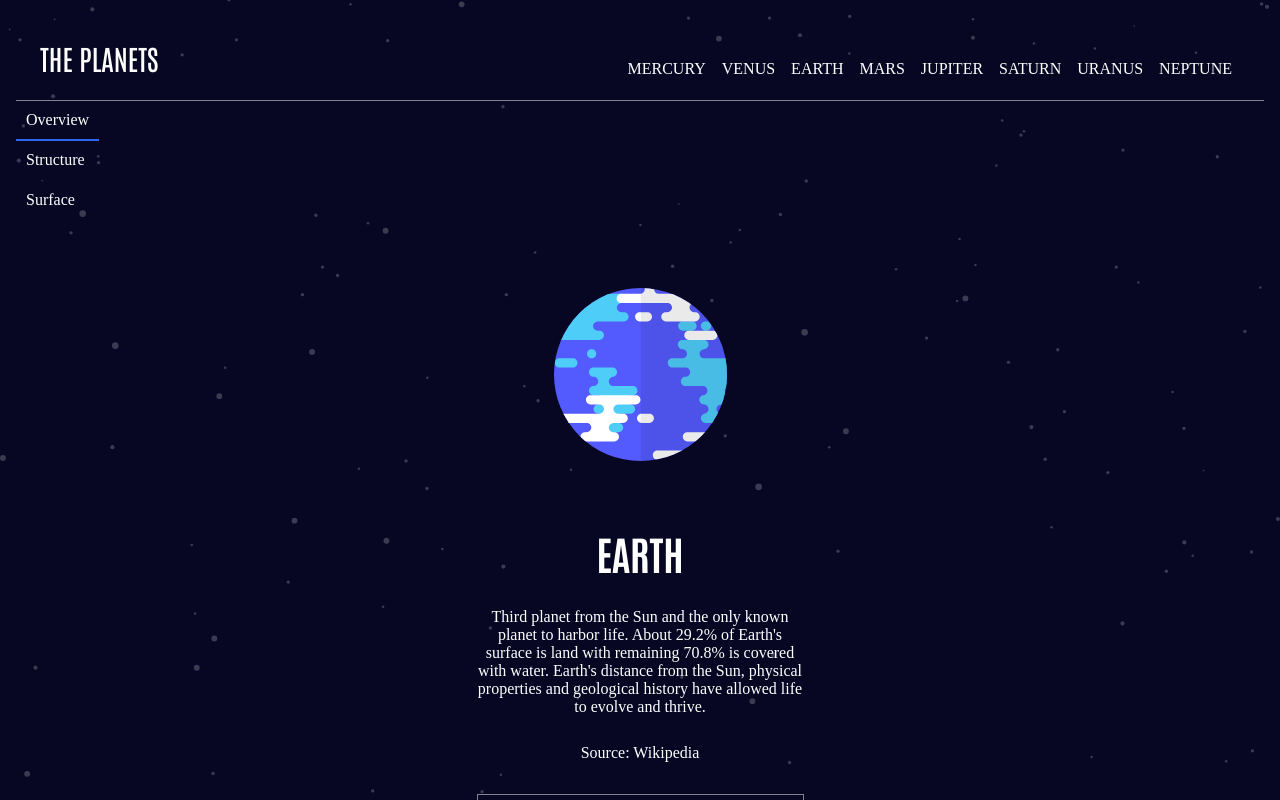
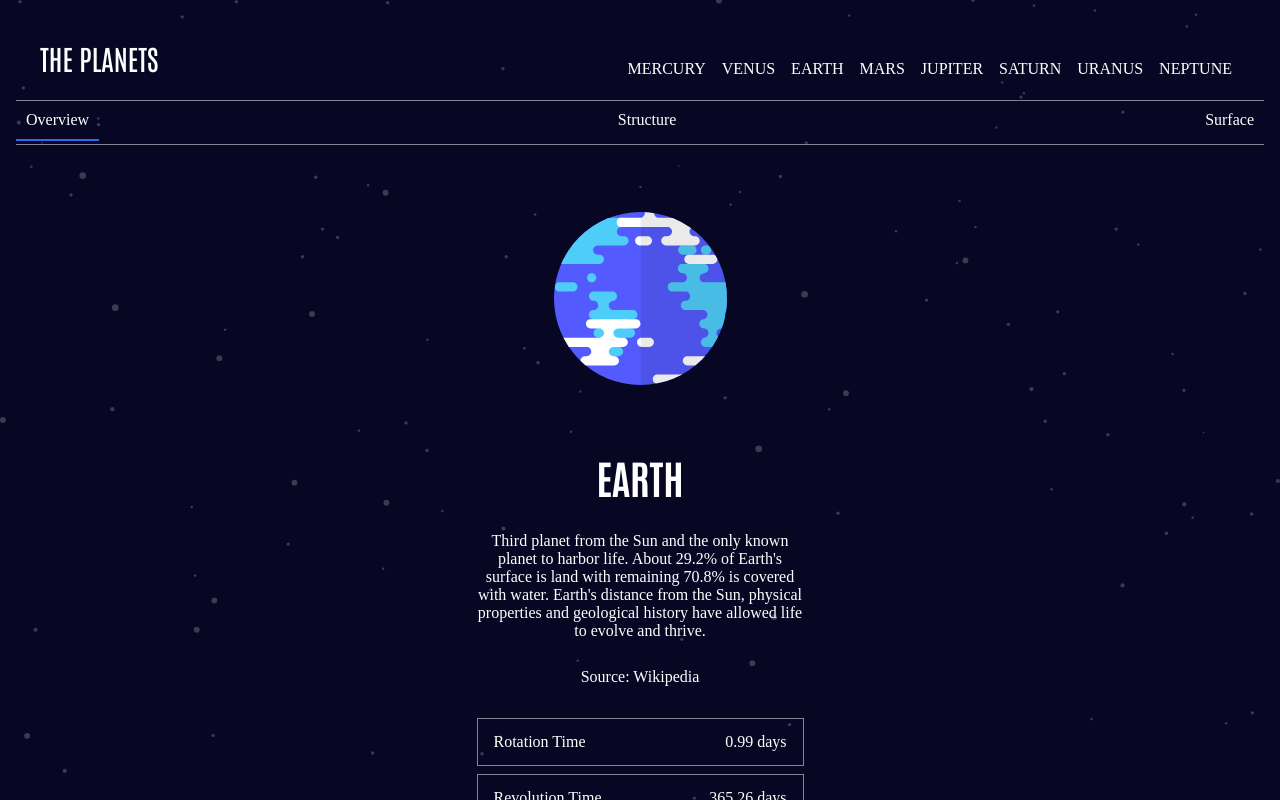
Before and after one commit to stevenabaco/planets-fact-site-reactjs, a React (Create React App) app: page /earth in a window 1280 px wide. Shown: the top 800 px of the page. Built offline with nearby package versions, Linux system fonts and the light colour scheme; the HTML template or start-up script is replaced by a standard one.

Commit message:
Style Content Toolbar

```diff
--- a/package.json
+++ b/package.json
@@ -6,6 +6,7 @@
     "@testing-library/jest-dom": "^5.14.1",
     "@testing-library/react": "^11.2.7",
     "@testing-library/user-event": "^12.8.3",
+    "axios": "^0.21.1",
     "react": "^17.0.2",
     "react-dom": "^17.0.2",
     "react-icons": "^4.2.0",
--- a/src/components/Planets/Planet.css
+++ b/src/components/Planets/Planet.css
@@ -70,22 +70,28 @@ height: 306px;
   border: 1px solid var(--color-4)
 }
 
+#radio__toolbar {
+  border-bottom: 1px solid var(--color-4);
+  justify-content: space-between;
+
+}
 /* Remove the radio button */
 #radio__toolbar input[type="radio"] {
   opacity: 0;
   position:fixed;
-  width:0
+  width:0;
+  display: inline-block;
 }
 /* Style radio button label */
 #radio__toolbar label{
   display: inline-block;
   padding: 10px;
-  border-bottom: 2px solid transparent;
+  border-bottom: 5px solid transparent;
   cursor: pointer;
 }
 /* Add blue border to label on focus */
 #radio__toolbar input[type="radio"]:focus + label {
-border-bottom: 2px solid var(--color-12);
+border-bottom: 5px solid var(--color-12);
 }
 /* Add hover effect for radio label */
 #radio__toolbar label:hover {
--- a/src/components/Planets/Planet.js
+++ b/src/components/Planets/Planet.js
@@ -19,48 +19,45 @@ function Planet(props) {
 			name: 'content',
 			label: 'Overview',
 			value: 'overview',
-      defaultChecked: true
+			defaultChecked: true,
 		},
 		{
 			id: '2',
 			name: 'content',
 			label: 'Structure',
 			value: 'structure',
-      defaultChecked: false
+			defaultChecked: false,
 		},
 		{
 			id: '3',
 			name: 'content',
 			label: 'Surface',
 			value: 'surface',
-      defaultChecked: false
-    }
-  ]
+			defaultChecked: false,
+		},
+	];
 	// Create helpers and handlers
-  const handleClick = (e) => {
-
-  }
+	const handleClick = e => {};
 	return (
 		<div id='planet__wrapper' planet={props.planet}>
-			<div id='radio__toolbar'>
+			<div id='radio__toolbar' className='flex'>
 				{contentTabs.map(({ id, name, label, value, defaultChecked }) => (
-
 					<div key={id}>
-            <input type='radio'
+						<input
+							type='radio'
 							key={id}
 							id={id}
 							name={name}
 							value={value.toString()}
 							defaultChecked={defaultChecked}
 							className={props.planet}
-              onChange={e=>console.log(value)}
+							onChange={e => console.log(value)}
 							tabIndex={+id}
 						/>
 
 						<label htmlFor={id}>{label}</label>
 					</div>
 				))}
-
 			</div>
 			<div id='planet__img'>
 				<img src={earthSummaryImg} alt='earth'></img>
```
Also changed, not shown: public/data.json (renamed from starter-code/data.json), 1 other file (tests, documents, lock files or other folders). Lines whose indentation alone changed are shown as unchanged.
